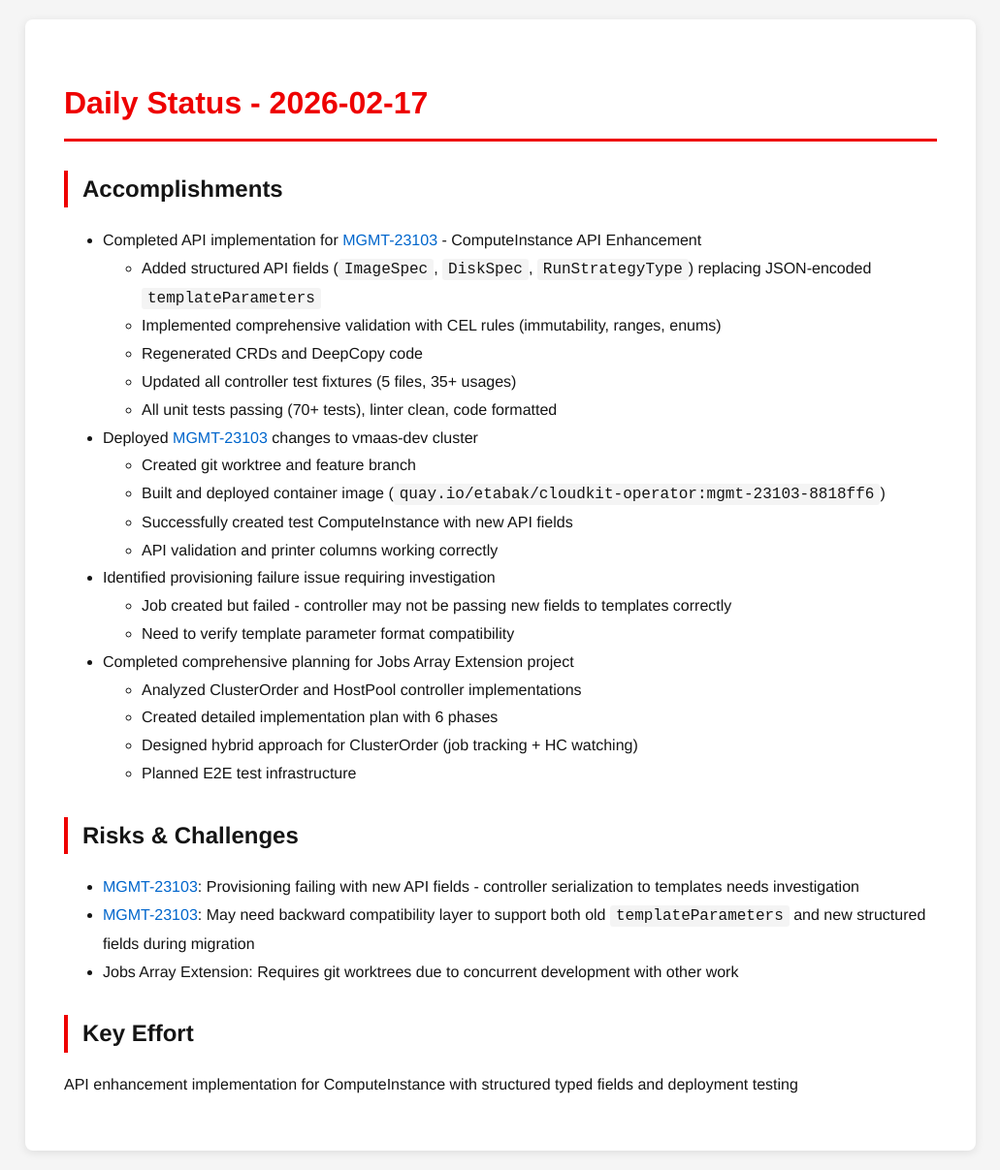
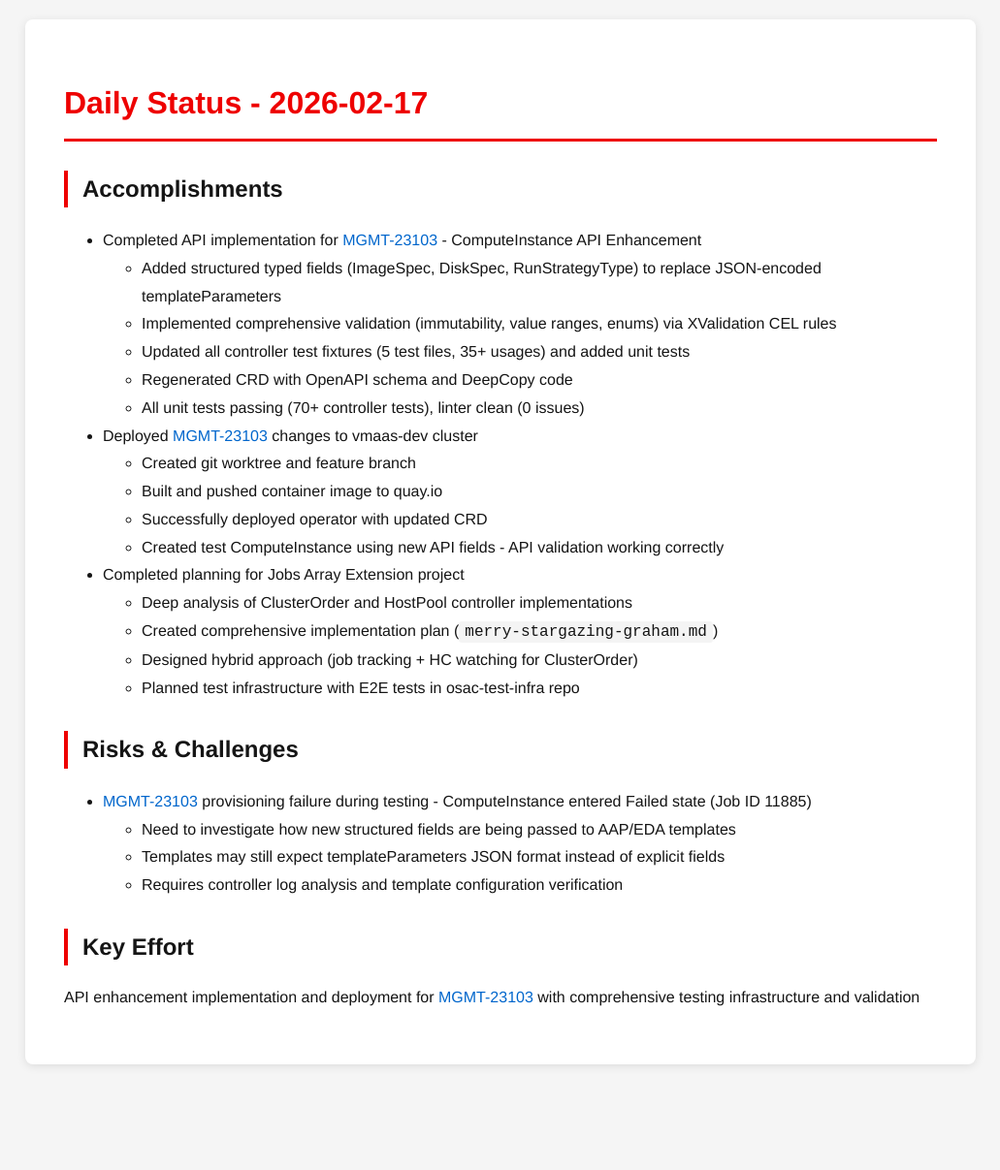
Before and after one commit to tzvatot/daily-status, a Jekyll site: the page built from 2026-02-17.md, in a window 1280 px wide. Shown: the whole page at 97% size, without its empty margins (124-1155 px from the left). Built offline with Jekyll 4.4.1, drawn with Linux system fonts in a browser that asks for light colours; after the commit the page ends 1118 px from its top, so only the background shows below that.

Commit message:
Daily status update - 2026-02-17

```diff
--- a/2026-02-17.md
+++ b/2026-02-17.md
@@ -8,29 +8,27 @@ date: 2026-02-17
 
 ## Accomplishments
 - Completed API implementation for [MGMT-23103](https://issues.redhat.com/browse/MGMT-23103) - ComputeInstance API Enhancement
-  - Added structured API fields (`ImageSpec`, `DiskSpec`, `RunStrategyType`) replacing JSON-encoded `templateParameters`
-  - Implemented comprehensive validation with CEL rules (immutability, ranges, enums)
-  - Regenerated CRDs and DeepCopy code
-  - Updated all controller test fixtures (5 files, 35+ usages)
-  - All unit tests passing (70+ tests), linter clean, code formatted
+  - Added structured typed fields (ImageSpec, DiskSpec, RunStrategyType) to replace JSON-encoded templateParameters
+  - Implemented comprehensive validation (immutability, value ranges, enums) via XValidation CEL rules
+  - Updated all controller test fixtures (5 test files, 35+ usages) and added unit tests
+  - Regenerated CRD with OpenAPI schema and DeepCopy code
+  - All unit tests passing (70+ controller tests), linter clean (0 issues)
 - Deployed [MGMT-23103](https://issues.redhat.com/browse/MGMT-23103) changes to vmaas-dev cluster
   - Created git worktree and feature branch
-  - Built and deployed container image (`quay.io/etabak/cloudkit-operator:mgmt-23103-8818ff6`)
-  - Successfully created test ComputeInstance with new API fields
-  - API validation and printer columns working correctly
-- Identified provisioning failure issue requiring investigation
-  - Job created but failed - controller may not be passing new fields to templates correctly
-  - Need to verify template parameter format compatibility
-- Completed comprehensive planning for Jobs Array Extension project
-  - Analyzed ClusterOrder and HostPool controller implementations
-  - Created detailed implementation plan with 6 phases
-  - Designed hybrid approach for ClusterOrder (job tracking + HC watching)
-  - Planned E2E test infrastructure
+  - Built and pushed container image to quay.io
+  - Successfully deployed operator with updated CRD
+  - Created test ComputeInstance using new API fields - API validation working correctly
+- Completed planning for Jobs Array Extension project
+  - Deep analysis of ClusterOrder and HostPool controller implementations
+  - Created comprehensive implementation plan (`merry-stargazing-graham.md`)
+  - Designed hybrid approach (job tracking + HC watching for ClusterOrder)
+  - Planned test infrastructure with E2E tests in osac-test-infra repo
 
 ## Risks & Challenges
-- [MGMT-23103](https://issues.redhat.com/browse/MGMT-23103): Provisioning failing with new API fields - controller serialization to templates needs investigation
-- [MGMT-23103](https://issues.redhat.com/browse/MGMT-23103): May need backward compatibility layer to support both old `templateParameters` and new structured fields during migration
-- Jobs Array Extension: Requires git worktrees due to concurrent development with other work
+- [MGMT-23103](https://issues.redhat.com/browse/MGMT-23103) provisioning failure during testing - ComputeInstance entered Failed state (Job ID 11885)
+  - Need to investigate how new structured fields are being passed to AAP/EDA templates
+  - Templates may still expect templateParameters JSON format instead of explicit fields
+  - Requires controller log analysis and template configuration verification
 
 ## Key Effort
-API enhancement implementation for ComputeInstance with structured typed fields and deployment testing
+API enhancement implementation and deployment for [MGMT-23103](https://issues.redhat.com/browse/MGMT-23103) with comprehensive testing infrastructure and validation
```
